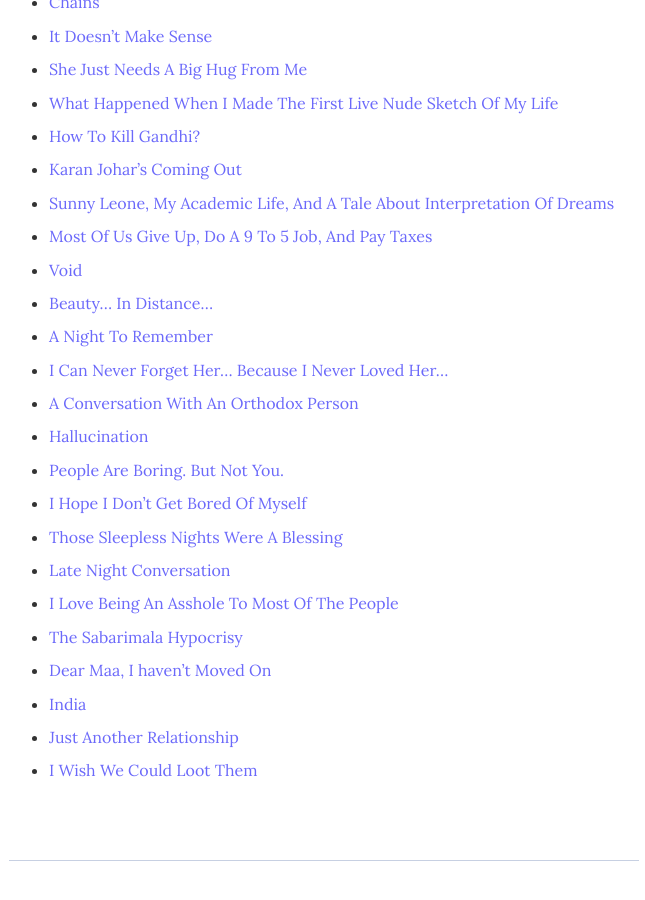
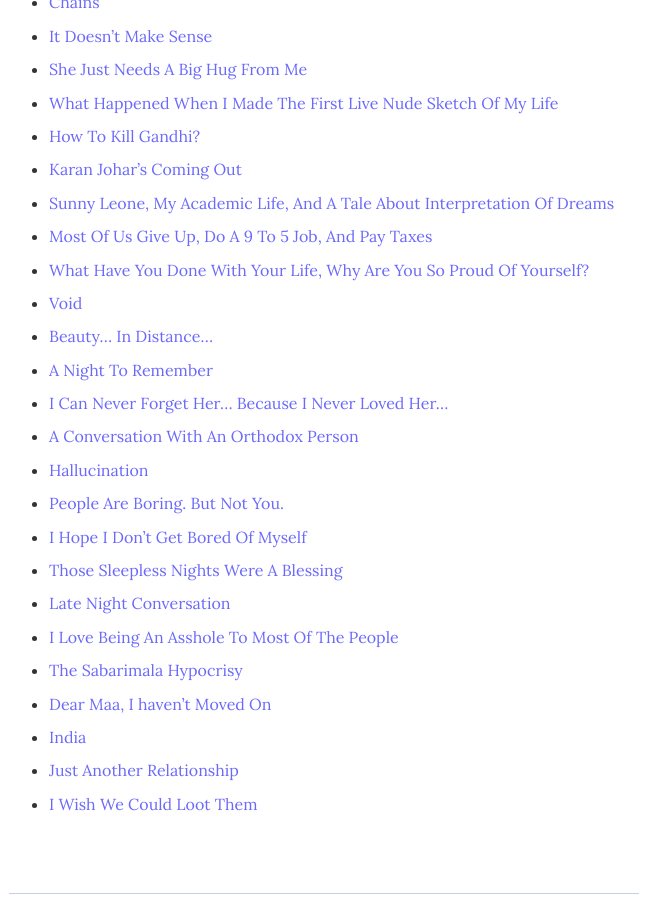
Before and after one commit to argumentativeyouth/pblog, a Jekyll site: the page built from _pages/all-posts.md, in a window 1280 px wide and 900 px high, scrolled down 1018 px. Shown: the whole window, without its empty margins (316-961 px from the left). Built offline with Jekyll 4.4.1, drawn with Linux system fonts in a browser that asks for light colours.

Commit message:
Update all-posts.md

```diff
--- a/_pages/all-posts.md
+++ b/_pages/all-posts.md
@@ -35,6 +35,7 @@
 * [Karan Johar's Coming Out](https://pritams.blog/karan-johar-s-coming-out/)
 * [Sunny Leone, My Academic Life, And A Tale About Interpretation Of Dreams](https://pritams.blog/sunny-leone-my-academic-life-and-a-tale-about-interpretation-of-dreams/)
 * [Most Of Us Give Up, Do A 9 To 5 Job, And Pay Taxes](https://pritams.blog/most-of-us-give-up-do-a-9-to-5-job-and-pay-taxes/)
+* [What Have You Done With Your Life, Why Are You So Proud Of Yourself?](https://pritams.blog/why-are-you-so-proud-of-yourself/)
 * [Void](https://pritams.blog/void/)
 * [Beauty... In Distance...](https://pritams.blog/beauty-in-distance/)
 * [A Night To Remember](https://pritams.blog/a-night-to-remember/)
```
